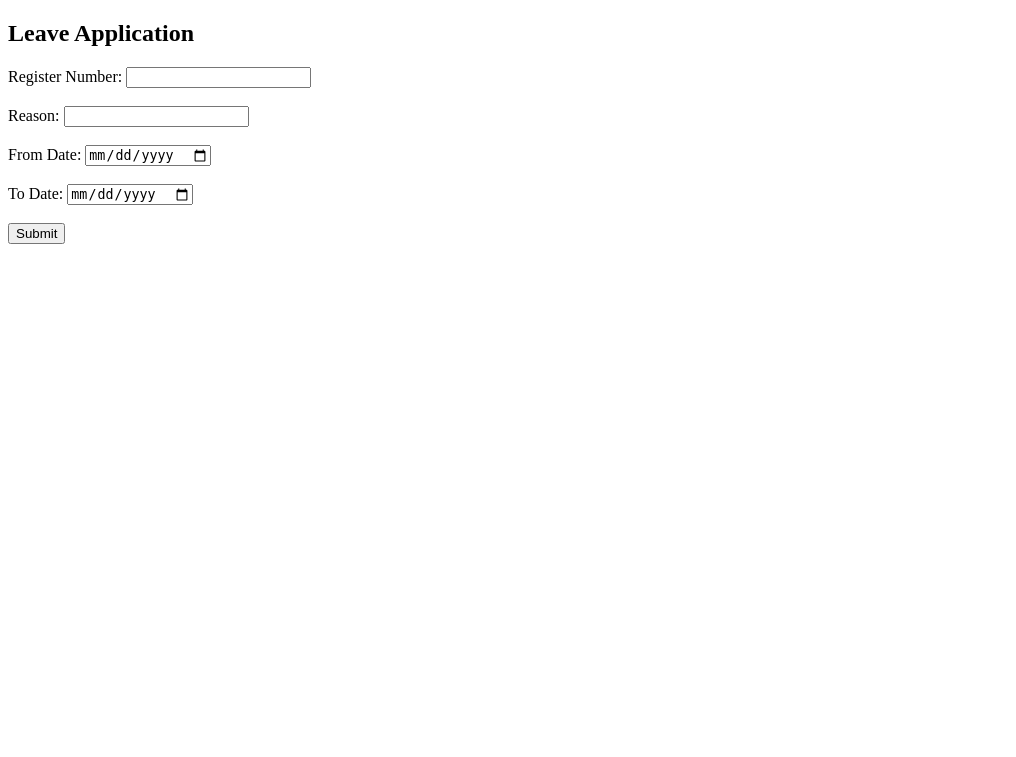
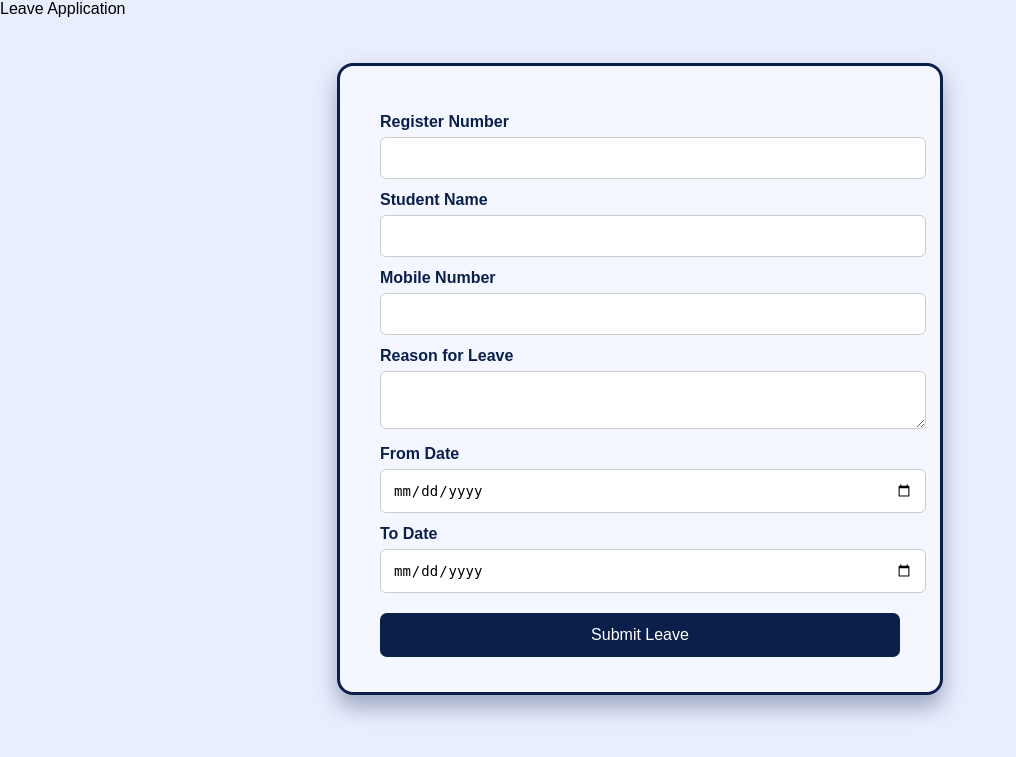
Before and after one commit to srinithisivanantham/hostel-chatbot, a Flask app: page /leave in a window 1280 px wide. Shown: the top 757 px of the page, without its empty margins (0-1016 px from the left). Run offline with Flask 3, Linux system fonts and the light colour scheme.

Commit message:
Cleaned and styled leave & complaint forms navy UI

```diff
--- a/static/style.css
+++ b/static/style.css
@@ -77,28 +77,43 @@ body {
     padding: 12px 18px;
     cursor: pointer;
 }
-/* ======================================
-   NAVY BLUE UI - Leave, Complaint, Admin
-   (Does NOT affect Admin Login Page)
-   ====================================== */
 
-/* Target only leave & complaint pages */
+/* ===============================
+   NAVY BLUE FORMS (LEAVE + COMPLAINT)
+   =============================== */
+
+body.leave-page {
+    background-color: #e9eeff;
+}
+
+/* Form container */
 body.leave-page form,
 body.complaint-page form {
-    background: #f1f5ff;
-    border: 2px solid #0b1f4b;
-    border-radius: 12px;
-    padding: 25px 30px;
-    max-width: 480px;
-    margin: 30px auto;
-    box-shadow: 0 6px 12px rgba(11,31,75,0.2);
+    background-color: #f4f7ff;
+    border: 3px solid #0b1f4b;
+    border-radius: 16px;
+    padding: 35px 40px;
+    max-width: 520px;
+    margin: 45px auto;
+    box-shadow: 0px 12px 22px rgba(11, 31, 75, 0.35);
 }
 
+/* Title */
 body.leave-page h2,
 body.complaint-page h2 {
     text-align: center;
     color: #0b1f4b;
-    margin-bottom: 20px;
+    font-weight: bold;
+    margin-bottom: 25px;
+}
+
+/* Labels */
+body.leave-page label,
+body.complaint-page label {
+    display: block;
+    font-weight: bold;
+    color: #0b1f4b;
+    margin-top: 12px;
 }
 
 /* Inputs */
@@ -107,20 +122,21 @@ body.leave-page textarea,
 body.complaint-page input,
 body.complaint-page textarea {
     width: 100%;
-    padding: 10px 12px;
-    margin: 10px 0;
+    padding: 12px;
+    margin-top: 6px;
     border-radius: 6px;
-    border: 1px solid #bbb;
-    outline: none;
+    border: 1.5px solid #ccc;
     font-size: 14px;
 }
 
+/* Focus effect */
 body.leave-page input:focus,
 body.leave-page textarea:focus,
 body.complaint-page input:focus,
 body.complaint-page textarea:focus {
     border-color: #0b1f4b;
-    box-shadow: 0 0 5px rgba(11,31,75,0.5);
+    outline: none;
+    box-shadow: 0 0 6px rgba(11,31,75,0.6);
 }
 
 /* Buttons */
@@ -128,14 +144,14 @@ body.leave-page button,
 body.leave-page input[type="submit"],
 body.complaint-page button,
 body.complaint-page input[type="submit"] {
+    background-color: #0b1f4b;
+    color: white;
+    border: none;
+    padding: 13px;
+    margin-top: 20px;
     width: 100%;
-    background-color: #0b1f4b;
-    color: #fff;
-    border: none;
-    padding: 12px;
-    margin-top: 15px;
-    border-radius: 6px;
     font-size: 16px;
+    border-radius: 7px;
     cursor: pointer;
     transition: 0.3s ease;
 }
@@ -148,7 +164,7 @@ body.complaint-page input[type="submit"]:hover {
 }
 
 /* ==============================
-   Admin Dashboard Table Styling
+   ADMIN DASHBOARD TABLE STYLING
    ============================== */
 
 .dashboard-container table {
@@ -185,79 +201,3 @@ body.complaint-page input[type="submit"]:hover {
 .dashboard-container a button:hover {
     background-color: #142d6a;
 }
-/* ===============================
-   FORCE NAVY BOX FOR FORMS
-   Leave & Complaint Only
-   =============================== */
-
-.leave-page form,
-.complaint-page form {
-    background-color: #f4f7ff;
-    border: 3px solid #0b1f4b;
-    border-radius: 14px;
-    padding: 30px 35px;
-    max-width: 520px;
-    margin: 40px auto;
-    box-shadow: 0px 10px 18px rgba(11, 31, 75, 0.35);
-}
-
-.leave-page h2,
-.complaint-page h2 {
-    text-align: center;
-    color: #0b1f4b;
-    font-weight: bold;
-    margin-bottom: 25px;
-}
-
-.leave-page label,
-.complaint-page label {
-    font-weight: bold;
-    color: #0b1f4b;
-}
-
-/* Inputs */
-.leave-page input,
-.leave-page textarea,
-.complaint-page input,
-.complaint-page textarea,
-.leave-page select,
-.complaint-page select {
-    width: 100%;
-    padding: 12px;
-    margin: 10px 0 18px;
-    border-radius: 6px;
-    border: 1.5px solid #ccc;
-    font-size: 14px;
-}
-
-.leave-page input:focus,
-.leave-page textarea:focus,
-.complaint-page input:focus,
-.complaint-page textarea:focus {
-    border-color: #0b1f4b;
-    outline: none;
-    box-shadow: 0 0 6px rgba(11,31,75,0.6);
-}
-
-/* Submit Button */
-.leave-page button,
-.leave-page input[type="submit"],
-.complaint-page button,
-.complaint-page input[type="submit"] {
-    background-color: #0b1f4b;
-    color: white;
-    border: none;
-    padding: 13px;
-    width: 100%;
-    font-size: 16px;
-    border-radius: 6px;
-    cursor: pointer;
-    transition: 0.3s ease;
-}
-
-.leave-page button:hover,
-.leave-page input[type="submit"]:hover,
-.complaint-page button:hover,
-.complaint-page input[type="submit"]:hover {
-    background-color: #142d6a;
-}
--- a/templates/leave.html
+++ b/templates/leave.html
@@ -1,27 +1,39 @@
 <!DOCTYPE html>
 <html>
 <head>
-    <title>Leave Form</title>
+    <title>Leave Application</title>
+    <link rel="stylesheet" href="{{ url_for('static', filename='style.css') }}">
 </head>
+
 <body class="leave-page">
-<h2>Leave Application</h2>
 
-<form action="/submit_leave" method="post">
+<header>Leave Application</header>
 
-    Register Number:
-    <input type="text" name="register_no" required><br><br>
+<div class="form-wrapper">
+    <form method="POST" action="/submit_leave">
 
-    Reason:
-    <input type="text" name="reason" required><br><br>
+        <label>Register Number</label>
+        <input type="text" name="register_no" required>
 
-    From Date:
-    <input type="date" name="from_date" required><br><br>
+        <label>Student Name</label>
+        <input type="text" name="name" required>
 
-    To Date:
-    <input type="date" name="to_date" required><br><br>
+        <label>Mobile Number</label>
+        <input type="text" name="mobile" required>
 
-    <button type="submit">Submit</button>
-</form>
+        <label>Reason for Leave</label>
+        <textarea name="reason" required></textarea>
+
+        <label>From Date</label>
+        <input type="date" name="from_date" required>
+
+        <label>To Date</label>
+        <input type="date" name="to_date" required>
+
+        <button type="submit">Submit Leave</button>
+
+    </form>
+</div>
 
 </body>
 </html>
```
Also changed, not shown: templates/complaint.html (+23 -8 lines).
